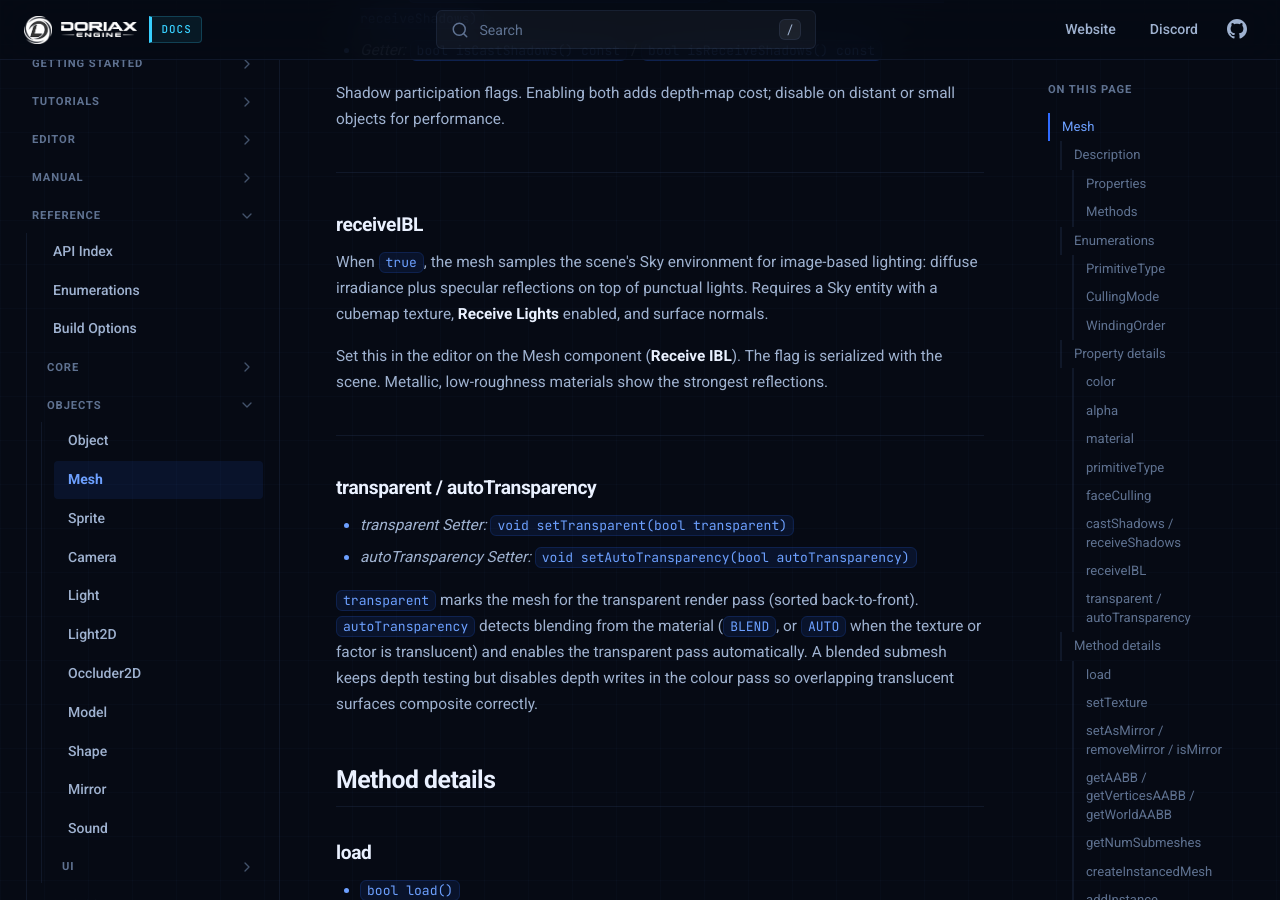
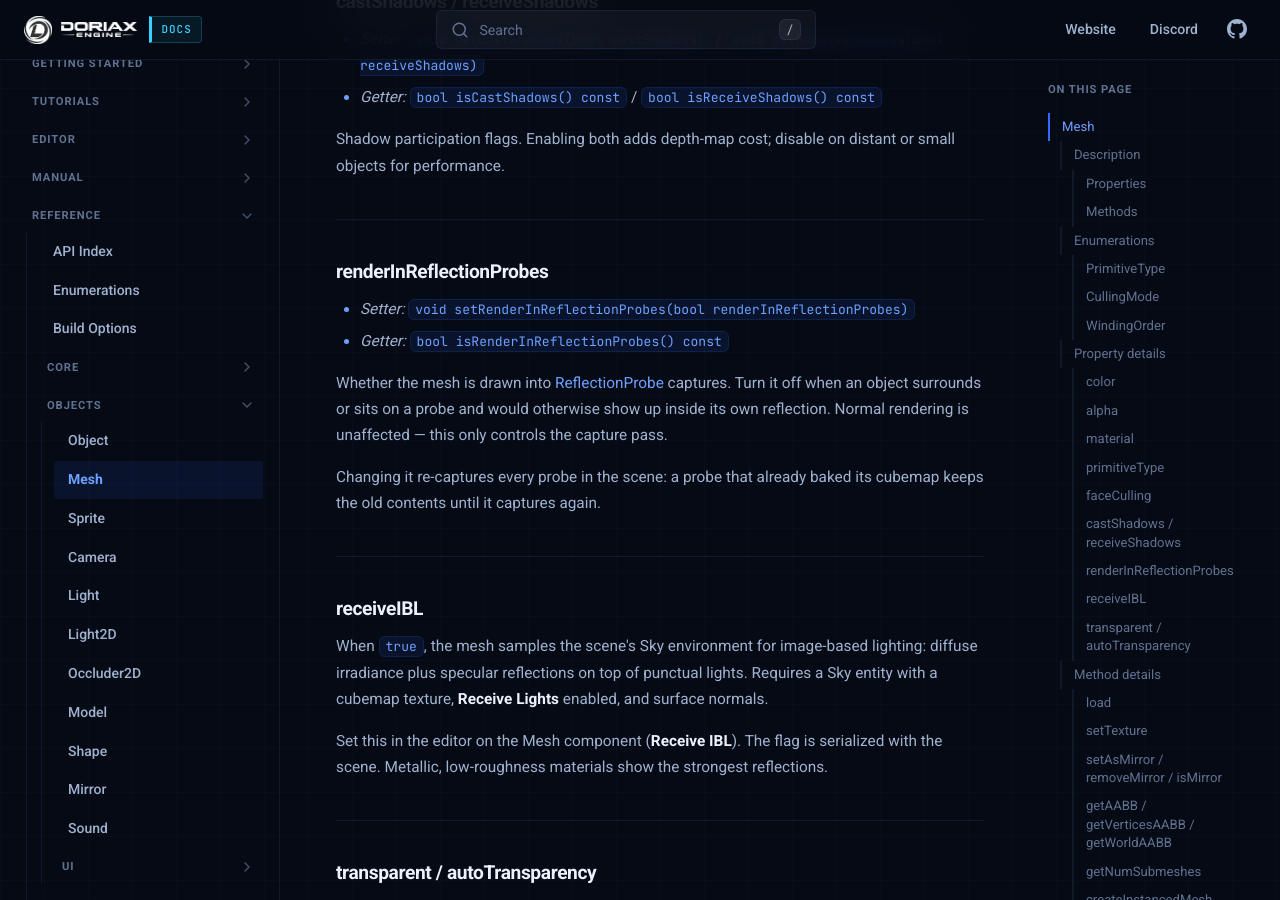
Before and after one commit to doriaxengine/doriax-docs, an MkDocs documentation site: the page built from docs/reference/classes/mesh.md, in a window 1280 px wide and 900 px high, scrolled down 6305 px. Built offline with MkDocs 1.6.1, drawn with Linux system fonts in a browser that asks for light colours; some of the changed text lies outside the part shown.

Commit message:
Doc mesh flag for reflection probe captures

```diff
--- a/docs/reference/classes/mesh.md
+++ b/docs/reference/classes/mesh.md
@@ -44,9 +44,10 @@ description: Mesh API reference — geometry, materials, shadows, transparency,
 | [WindingOrder](#windingorder) | windingOrder | `CCW` | C++ \| Lua |
 | bool | receiveLights | `true` | C++ \| Lua |
 | bool | receiveIBL | `false` | Editor / scene |
-| bool | [castShadows](#castshadows-receiveshadows) | `false` | C++ \| Lua |
-| bool | [receiveShadows](#castshadows-receiveshadows) | `false` | C++ \| Lua |
-| bool | shadowsBillboard | `false` | C++ \| Lua |
+| bool | [castShadows](#castshadows-receiveshadows) | `true` | C++ \| Lua |
+| bool | [receiveShadows](#castshadows-receiveshadows) | `true` | C++ \| Lua |
+| bool | shadowsBillboard | `true` | C++ \| Lua |
+| bool | [renderInReflectionProbes](#renderinreflectionprobes) | `true` | C++ \| Lua |
 | bool | castShadowsWithTexture | `false` | C++ \| Lua |
 | bool | [transparent](#transparent-autotransparency) | `false` | C++ \| Lua |
 | bool | [autoTransparency](#transparent-autotransparency) | `true` | C++ \| Lua |
@@ -191,6 +192,20 @@ Enables or disables back-face culling globally for this mesh. Disable for double
 * *Getter:* `bool isCastShadows() const` / `bool isReceiveShadows() const`
 
 Shadow participation flags. Enabling both adds depth-map cost; disable on distant or small objects for performance.
+
+---
+
+### renderInReflectionProbes
+
+* *Setter:* `void setRenderInReflectionProbes(bool renderInReflectionProbes)`
+* *Getter:* `bool isRenderInReflectionProbes() const`
+
+Whether the mesh is drawn into [ReflectionProbe](reflectionprobe.md) captures. Turn it off
+when an object surrounds or sits on a probe and would otherwise show up inside its own
+reflection. Normal rendering is unaffected — this only controls the capture pass.
+
+Changing it re-captures every probe in the scene: a probe that already baked its cubemap
+keeps the old contents until it captures again.
 
 ---
 
```
Also changed, not shown: docs/editor/properties.md (+1 -0 lines), docs/manual/3d-graphics.md (+3 -1 lines), docs/manual/rendering-pipeline.md (+7 -0 lines), docs/reference/classes/reflectionprobe.md (+4 -0 lines).
